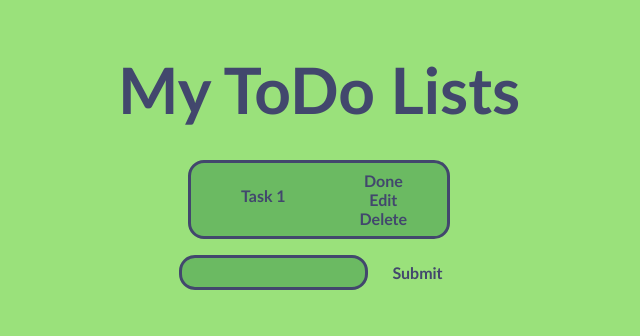
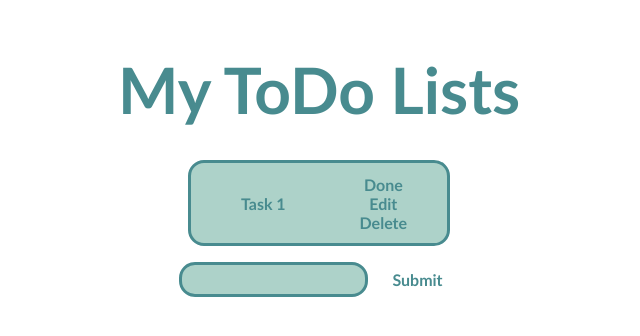
Before and after one commit to Fr1kky/to-do-list, a React (Create React App) app: page / in a window 1280 px wide. Shown: the top 336 px of the page, without its empty margins (321-961 px from the left). Built offline with nearby package versions, Linux system fonts and the light colour scheme; the HTML template or start-up script is replaced by a standard one.

Commit message:
Cnahged edit logic & style changes

```diff
--- a/src/Header.css
+++ b/src/Header.css
@@ -4,5 +4,5 @@
   font-weight: 600;
   text-align: center;
   margin-top: 0.8em;
-  color: #42476d;
+  color: #488b8f;
 }
--- a/src/ListForm.css
+++ b/src/ListForm.css
@@ -7,7 +7,7 @@
 .btn-submit {
   cursor: pointer;
   font-weight: 600;
-  color: #42476d;
+  color: #488b8f;
   padding: 0.5rem 1rem;
 }
 
@@ -16,11 +16,11 @@ input:focus-visible {
 }
 
 input {
-  background-color: #6bba62;
-  border: 3px solid #42476d;
+  background-color: #add2c9;
+  border: 3px solid #488b8f;
   border-radius: 1rem;
   margin-right: 0.5rem;
-  color: #42476d;
+  color: #488b8f;
   font-weight: 600;
   text-align: center;
 }
--- a/src/ToDoItem.css
+++ b/src/ToDoItem.css
@@ -12,9 +12,10 @@ li {
 }
 
 .li-wrapper {
-  background-color: #6bba62;
-  border: 3px solid #42476d;
-  color: #42476d;
+  background-color: #add2c9;
+
+  border: 3px solid #488b8f;
+  color: #488b8f;
   font-weight: 600;
   border-radius: 1rem;
   padding: 0.5rem;
@@ -23,6 +24,7 @@ li {
   overflow-wrap: break-word;
   max-width: 15rem;
   min-width: 15rem;
+  min-height: 4rem;
   margin-top: 1rem;
   align-items: center;
 }
@@ -36,6 +38,7 @@ li {
 
 .todo {
   text-decoration: none;
+  margin: 0;
 }
 
 .strike {
@@ -49,3 +52,7 @@ li {
 .edit-input {
   max-width: 10em;
 }
+
+.none {
+  display: none;
+}
--- a/src/ToDoItem.jsx
+++ b/src/ToDoItem.jsx
@@ -12,6 +12,8 @@ function ToDoItem({
   const [deleteStatus, setDeleteStatus] = useState(false);
   const [editingStatus, setEditingStatus] = useState("nothing");
   const [userInput, setUserInput] = useState(todo.task);
+  // const [preEditText, setPreEditText] = useState(todo.task);
+  let preEditText = todo.task;
 
   //Check as done/undone
   const clickDoneHendler = () => {
@@ -46,6 +48,14 @@ function ToDoItem({
     }
   };
 
+  //Сancel edit
+  const canselHendler = () => {
+    setEditingStatus("nothing");
+    handleEdit(todo.id, preEditText);
+    setUserInput(preEditText);
+    handleRebuilder();
+  };
+
   return (
     <div className="li-wrapper">
       {editingStatus === "nothing" ? (
@@ -68,7 +78,10 @@ function ToDoItem({
       )}
       <div className="li-btn-wrapper">
         <div
-          className="done-btn btn"
+          className={
+            editingStatus === "editing" ? "done-btn btn none" : "done-btn btn"
+          }
+          // className="done-btn btn"
           id="doneBtn"
           name="doneBtn"
           onClick={() => {
@@ -83,10 +96,25 @@ function ToDoItem({
           name="editBtn"
           onClick={clickEditHendler}
         >
-          Edit
+          {editingStatus === "editing" ? "Save" : "Edit"}
         </div>
+        {editingStatus === "editing" ? (
+          <div
+            className="edit-btn btn"
+            id="editBtn"
+            name="editBtn"
+            onClick={canselHendler}
+          >
+            Cansel
+          </div>
+        ) : null}
         <div
-          className="delete-btn btn"
+          // className="delete-btn btn"
+          className={
+            editingStatus === "editing"
+              ? "delete-btn btn none"
+              : "delete-btn btn"
+          }
           id="deleteBtn"
           name="deleteBtn"
           onClick={clickDeleteHendler}
--- a/src/index.css
+++ b/src/index.css
@@ -6,8 +6,8 @@ body {
   -webkit-font-smoothing: antialiased;
   -moz-osx-font-smoothing: grayscale;
   box-sizing: border-box;
-  background-color: rgb(179, 217, 208);
-  background-color: #9ae17b;
+  background-color: rgb(255, 255, 255);
+  /* background-color: #9ae17b; */
 }
 
 code {
```
